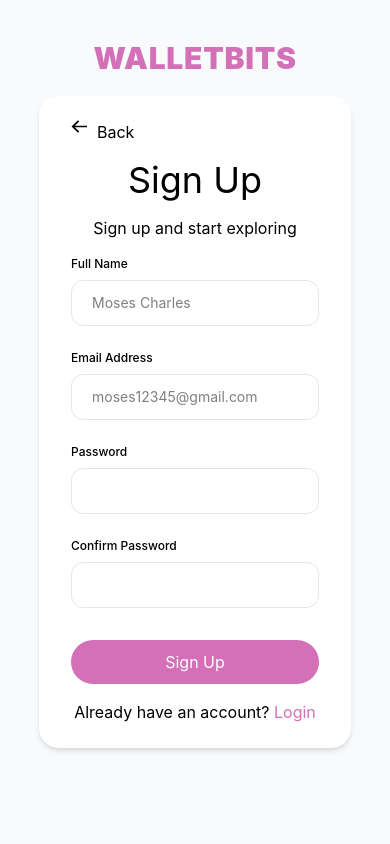
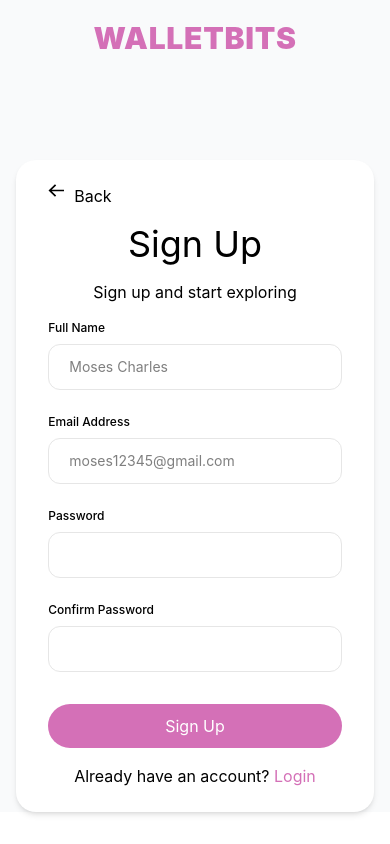
Before and after one commit to onisodumeya/walletbits-app, a React (Vite) app: page /register in a window 390 px wide. Built offline with nearby package versions, Linux system fonts and the light colour scheme.

Commit message:
Autherntication page fix

```diff
--- a/src/components/AuthForm.jsx
+++ b/src/components/AuthForm.jsx
@@ -4,7 +4,7 @@ import { Link } from "react-router-dom"
 export const AuthForm = ({ method, heading, subHeading, inputs, buttonText, buttonLink, hasAccount = false, noAccount = false, forgotPassword = false, extra }) => {
 
     return(
-        <form method={method} className="flex flex-col shadow-md items-center w-4/5 bg-white px-8 py-6 rounded-[20px] gap-4">
+        <form method={method} className="flex flex-col shadow-md items-center w-11/12 md:w-4/5 bg-white px-8 py-6 rounded-[20px] gap-4">
             <button className="self-start flex gap-2.5 cursor-pointer" type='button' onClick={(e) => {e.preventDefault();
                 window.history.back()}}>
                 <img src={Arrow} alt="" className='w-4'/>
--- a/src/components/AuthImageBg.jsx
+++ b/src/components/AuthImageBg.jsx
@@ -3,7 +3,7 @@ import Image from '../assets/pngs/why-choose-img.png'
 function ImageBg(){
 
     return(
-        <div className='hidden w-1/2 lg:flex min-h-screen bg-[#D470B766] px-10 py-10 flex-col gap-20 items-center h-full'>
+        <div className='hidden w-1/2 lg:flex lg:max-h-screen lg:overflow-y-hidden bg-[#D470B766] px-10 py-10 flex-col gap-20 items-center'>
             <h1 className='font-black text-3xl tracking-wide text-[#D470B7] self-start'>WALLETBITS</h1>
             <div className="flex-1" />
             <img src={Image} alt="" className='w-3/4 self-center' />
--- a/src/index.css
+++ b/src/index.css
@@ -128,3 +128,8 @@ body{
     flex-direction: column;
 }
 }
+
+
+.auth-pages{
+    scrollbar-width: none;
+}
--- a/src/pages/Register.jsx
+++ b/src/pages/Register.jsx
@@ -25,9 +25,9 @@ function Register() {
         closeModal={handleCloseModal}
         />
 
-        <div className='flex min-h-screen bg-[#F9FAFB]'>
-            <div className='w-full lg:w-1/2 flex flex-col lg:flex-row items-center justify-center'>
-                <h1 className='font-black text-3xl tracking-wide fixed top-10 lg:hidden text-[#D470B7]'>WALLETBITS</h1>
+            <div className='flex max-h-screen'>
+                <div className='auth-pages pt-40 bg-[#F9FAFB] max-h-screen lg:h-fit lg:overflow-scroll w-full lg:pt-40 lg:pb-10 lg:w-1/2 flex flex-col lg:flex-row items-center justify-center'>
+                <h1 className='font-black text-3xl tracking-wide absolute top-5 lg:hidden text-[#D470B7]'>WALLETBITS</h1>
 
                 <AuthForm
 
--- a/src/pages/SignIn.jsx
+++ b/src/pages/SignIn.jsx
@@ -30,8 +30,8 @@ function SignIn(){
             paragragh = ""
 
         />
-        <div className='flex min-h-screen bg-[#F9FAFB]'>
-            <div className='w-full lg:w-1/2 flex flex-col lg:flex-row items-center justify-center'>
+        <div className='flex bg-[#F9FAFB] h-screen'>
+            <div className='auth-pages w-full overflow-hidden lg:w-1/2 flex flex-col lg:flex-row items-center justify-center'>
                 <h1 className='font-black text-3xl tracking-wide fixed top-10 lg:hidden text-[#D470B7]'>WALLETBITS</h1>
                 <AuthForm
 
```
